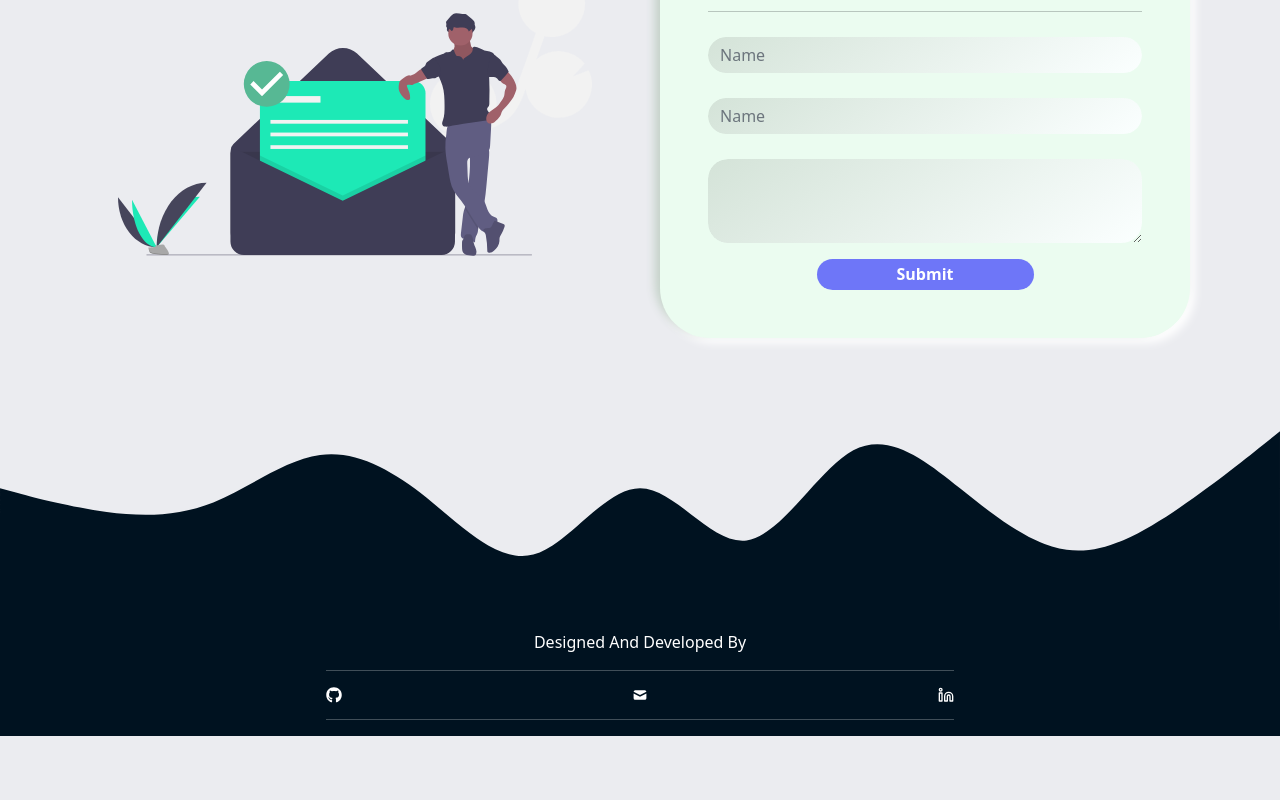
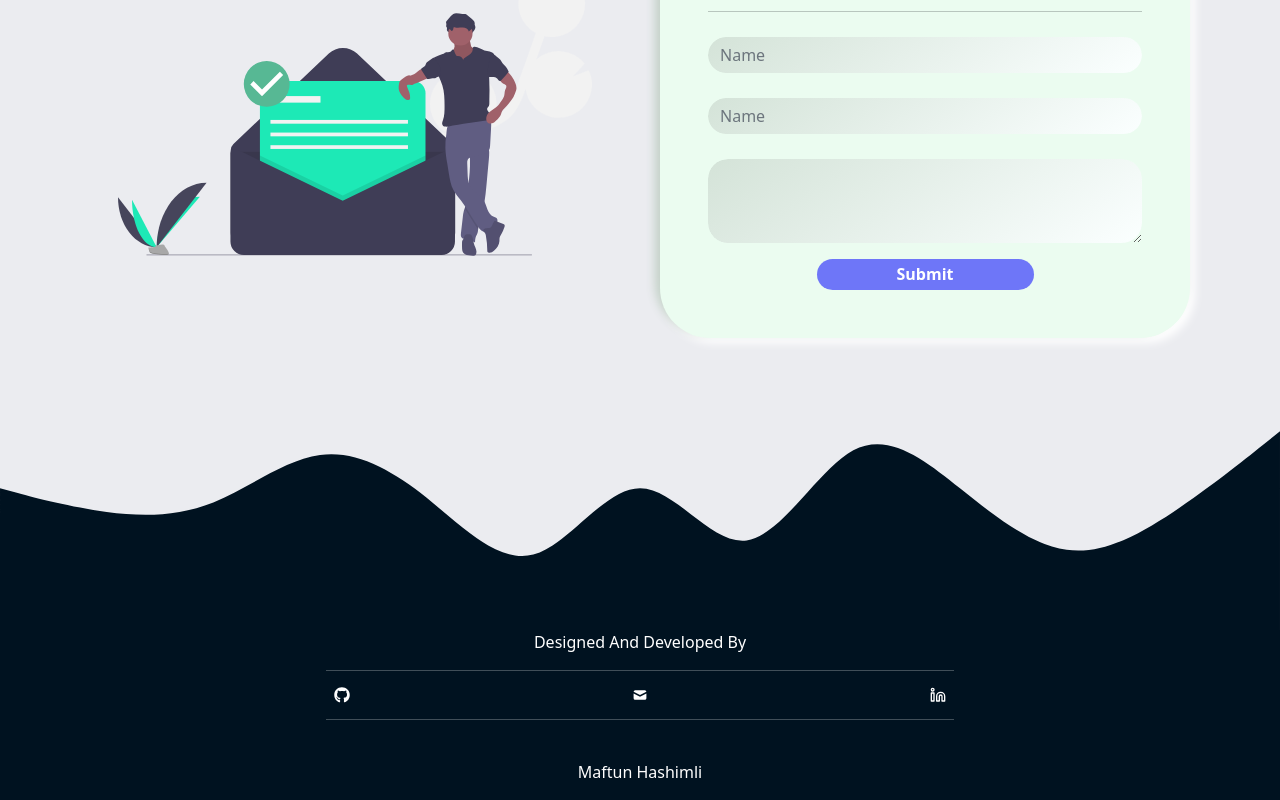
Before and after one commit to MeftunH/portfolio-v1, a React (Create React App) app: page /contact in a window 1280 px wide. Shown: the part 221-1021 px from the top of the page. Before the commit the page ends 957 px from the top, so only its background shows below. Built offline with nearby package versions, Linux system fonts and the light colour scheme; a web font is replaced by a local one.

Commit message:
set padding on footer icons

```diff
--- a/src/components/Footer.js
+++ b/src/components/Footer.js
@@ -1,7 +1,7 @@
 import React from "react";
-import {FaGithub} from 'react-icons/fa';
-import {HiMail} from 'react-icons/hi';
-import {FiLinkedin} from 'react-icons/fi';
+import { FaGithub } from "react-icons/fa";
+import { HiMail } from "react-icons/hi";
+import { FiLinkedin } from "react-icons/fi";
 
 function Footer() {
   return (
@@ -19,13 +19,15 @@ function Footer() {
             <div>
               <p>
                 Designed And Developed By
-                    <hr/>
-                    <div className="d-flex justify-content-between">
-                    <FaGithub className="footer-icons"/>
-                    <HiMail className="footer-icons"/>
-                    <FiLinkedin className="footer-icons"/>
+                <hr />
+                <div className="d-flex justify-content-between px-2">
+                  <FaGithub className="footer-icons" />
+                  <HiMail className="footer-icons" />
+                  <FiLinkedin className="footer-icons" />
                 </div>
-                    <hr/>
+                <hr />
+                <br />
+                <p>Maftun Hashimli</p>
               </p>
             </div>
           </div>
```
Lines whose indentation alone changed are shown as unchanged.
